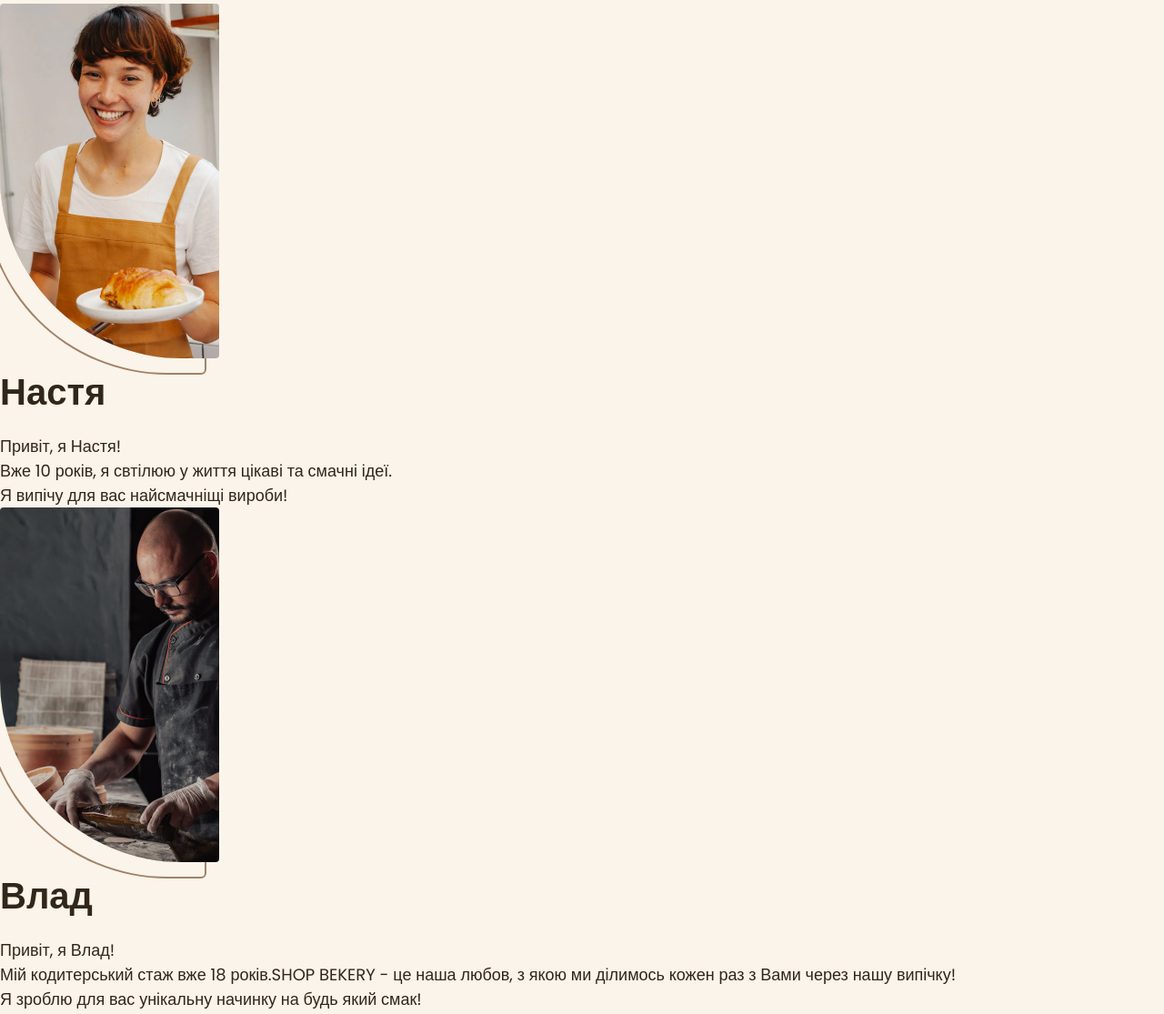
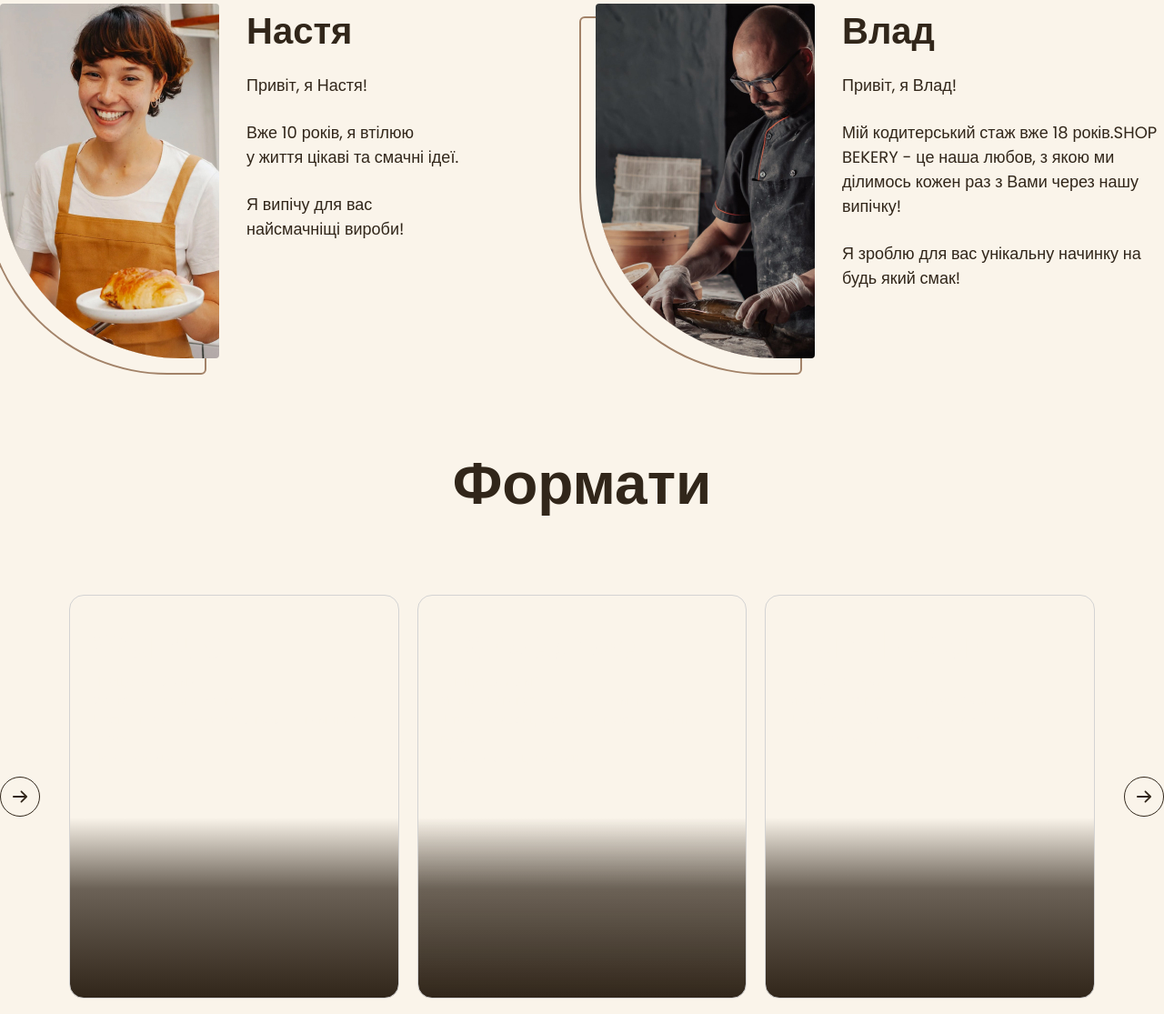
Before and after one commit to prodanserega/Shop-Bakery, a plain HTML site: page index.html in a window 1280 px wide. Shown: the part 1759-2874 px from the top of the page at 91% size. Drawn offline with Linux system fonts and the light colour scheme.

Commit message:
add style

```diff
--- a/index.html
+++ b/index.html
@@ -75,26 +75,34 @@
             <h2 class="chefs-title section-title centered">
             Наші найкращі <span class="accent">шеф-кухарі</span>
           </h2>
-          <ul >
-            <li>
-              <article>
+          <ul class="chefs-list">
+            <li class="chefs-item">
+              <article class="chef-card">
                 <img class="chef-photo" src="./images/chef-nastia.jpg" alt="Шеф-повар дівчина" />
+                <div>
                   <h3 class="chef-title">Настя</h3>
-                <p>Привіт, я Настя!</p>
-                <p>Вже 10 років, я свтілюю у життя цікаві та смачні ідеї.</p>
-                <p>Я випічу для вас найсмачніщі вироби!</p>
-              </article>
+                  <p class="chef-text">Привіт, я Настя!</p>
+                  <p class="chef-text">
+                     Вже 10 років, я втілюю <br/>
+                     у життя цікаві та смачні ідеї.</p>
+                  <p class="chef-text">
+                     Я випічу для вас <br/>
+                     найсмачніщі вироби!</p>
+                </div>
+              </article class="chef-card">
             </li>
-            <li>
-              <article>
+            <li class="chefs-item">
+              <article class="chef-card">
                 <img class="chef-photo" src="./images/chef-vlad.jpg" alt="Шеф-повар хлопець" />
+                <div>
                   <h3 class="chef-title">Влад</h3>
-                <p>Привіт, я Влад!</p>
-                <p>
+                  <p class="chef-text">Привіт, я Влад!</p>
+                  <p class="chef-text">
                     Мій кодитерський стаж вже 18 років.SHOP BEKERY - це наша
                     любов, з якою ми ділимось кожен раз з Вами через нашу випічку!
                   </p>
-                <p>Я зроблю для вас унікальну начинку на будь який смак!</p>
+                  <p class="chef-text">Я зроблю для вас унікальну начинку на будь який смак!</p>
+                </div>
               </article>
             </li>
           </ul>
@@ -103,6 +111,7 @@
         <section class="section" id="formats-section">
         <div class="conteiner">
           <h2 class="formats-tatle section-title centered">Формати</h2>
+          <div class="formats-conteiner">
            <button class="carousel-button" type="buttom">
               <svg class="carousel-arraw" width="16px" height="16px">
                 <use href="./images/symbol-defs.svg#icon-Arrow-right"></use>
@@ -152,14 +161,19 @@
             </svg>
            </button>
           </div>
+        </div>
         </section>
-        <section class="section" id="contacts-section">
+        <section class="contacts-section section " id="contacts-section">
           <div class="conteiner">
+          <div class="contact-conteiner">
+          <div class="contact-form">
            <h2 class="contacts-title section-title">
             Приєднуйся до мережі пекарень
            </h2>
            <p>Заповни форму, щоб ми звʼязались з тобою!</p>
+          </div>
           <iframe
+            class="contact-map"
             src="https://www.google.com/maps/embed?pb=!1m18!1m12!1m3!1d2540.1640531314047!2d30.491233500000003!3d50.4566697!2m3!1f0!2f0!3f0!3m2!1i1024!2i768!4f13.1!3m3!1m2!1s0x40d4ce637bfe1717%3A0x5370c2254ad1b952!2sSichovykh%20Striltsiv%20St%2C%2054%2C%20Kyiv%2C%2002000!5e0!3m2!1sen!2sua!4v1701803869028!5m2!1sen!2sua"
             width="603"
             height="595"
@@ -167,6 +181,7 @@
             loading="lazy"
             referrerpolicy="no-referrer-when-downgrade"
           ></iframe>
+        </div>
         </div>
         </section>
       </main>
--- a/styles/styles.css
+++ b/styles/styles.css
@@ -213,6 +213,10 @@ ul {
   text-transform: uppercase;
 }
 
+.traditions-text:not(:last-child) {
+  margin-bottom: 42px;
+}
+
 .traditions-conteiner {
   display: flex;
   justify-content: space-between;
@@ -246,12 +250,28 @@ ul {
   border: 2px solid var(--color-brand-light);
 }
 
+.chefs-list {
+  display: flex;
+  gap: 30px;
+}
+
+.chefs-item {
+  flex-basis: calc((100% - 30px) / 2);
+}
+
+.chef-card {
+  display: flex;
+  gap: 30px;
+}
+
 .chef-photo {
   border-radius: 4px 4px 4px 200px;
   box-shadow: -16px 16px 0 0 var(--color-primary-light),
     -16px 16px 0 2px var(--color-secondary-dark);
 }
-
+.chef-text:not(:last-child) {
+  margin-bottom: 25px;
+}
 /*formats-section*/
 .formats-tatle {
   margin-bottom: 80px;
@@ -259,7 +279,7 @@ ul {
 
 .carousel-button {
   display: flex;
-
+  flex-shrink: 0;
   align-items: center;
   justify-content: center;
   width: 44px;
@@ -275,11 +295,11 @@ ul {
   fill: var(--color-primary-dark);
 }
 
-.carousel-button:hover{
+.carousel-button:hover {
   background-color: var(--color-primary-dark);
 }
 
-.carousel-button:hover .carousel-arraw{
+.carousel-button:hover .carousel-arraw {
   fill: var(--color-primary-light);
 }
 
@@ -287,6 +307,12 @@ ul {
   color: var(--color-primary-light);
   font-size: 40px;
   font-weight: 600;
+}
+
+.formats-conteiner {
+  display: flex;
+  gap: 32px;
+  align-items: center;
 }
 
 .formats-text {
@@ -318,8 +344,24 @@ ul {
 }
 
 /*contacts-section*/
+
+.contacts-section{
+  padding-bottom: 96px;
+}
+
 .contacts-title {
   margin-bottom: 16px;
+}
+
+.contact-conteiner {
+  display: flex;
+  gap: 32px;
+}
+
+.contact-map {
+  flex-shrink: 0;
+  border: 0;
+  border-radius: 16px;
 }
 
 /*footer*/
```
Lines whose indentation alone changed are shown as unchanged.
